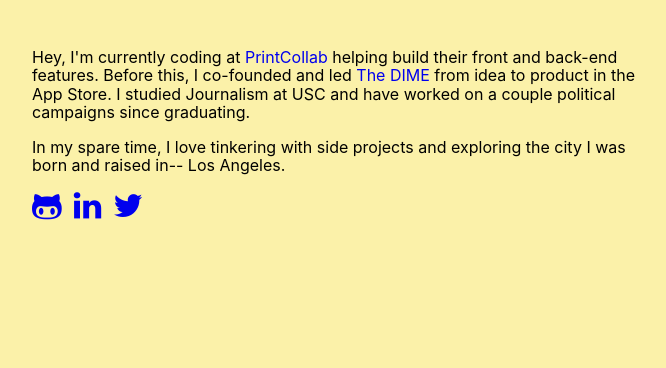
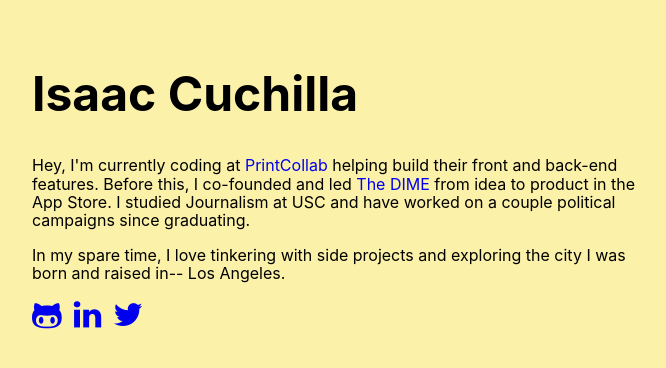
Before and after one commit to HollaAtIce/mio, a website: page public/index.html in a window 1280 px wide. Shown: the whole page, without its empty margins (0-666 px from the left). Drawn offline with nearby package versions, Linux system fonts and the light colour scheme; files that its build step writes are made by us from their sources; files whose address does not match are found by name.

Commit message:
edits h1

```diff
--- a/public/index.html
+++ b/public/index.html
@@ -9,8 +9,9 @@
 </head>
 
 <body class="bg-light-yellow">
-    <div id="content" class="fn cf pa4 bg-light-yellow">
-        <div class="fl w-50 sans-serif .875rem">
+    <div id="content" class="fn cf pa4">
+        <div class="fl w-50 sans-serif f5">
+            <h1 class="f1-ns cf lh-title sans-serif t-m static">Isaac Cuchilla</h1>
             <p> Hey, I'm currently coding at <a class="link" href="http://printcollab.azurewebsites.net/">PrintCollab</a> helping
                 build their front and back-end features. Before this, I co-founded and led <a class="link" href="https://www.youtube.com/watch?v=y0R6bCrrqRM">The DIME</a>
                 from idea to product in the App Store. I studied Journalism at USC and have worked on a couple political campaigns since graduating.</p>
```
